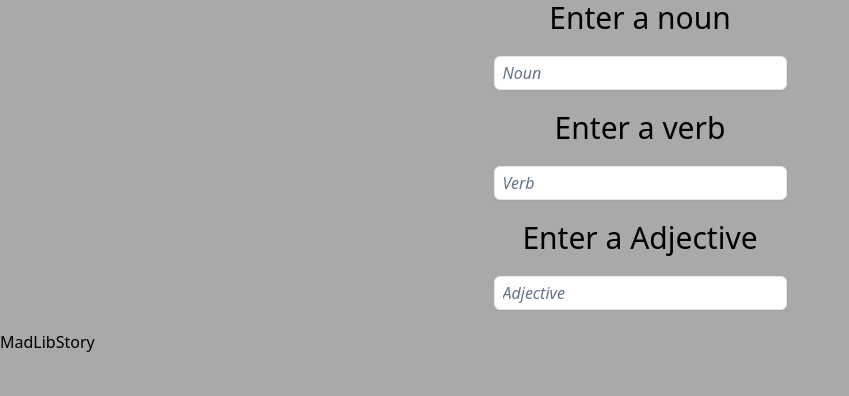
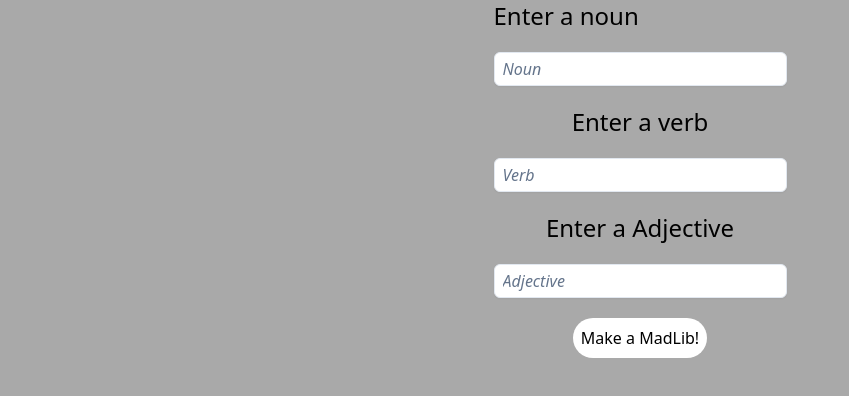
Before and after one commit to Ozz760/MadLibTs, a React (Create React App) app: page / in a window 1280 px wide. Shown: the top 396 px of the page, without its empty margins (0-849 px from the left). Built offline with nearby package versions, Linux system fonts and the light colour scheme.

Commit message:
Got the value target but not getting the correct placement

```diff
--- a/src/App.tsx
+++ b/src/App.tsx
@@ -9,7 +9,7 @@ const App: React.FC = () => {
   return (
     <div className="">
       <InputField />
-      <MadLibStory />
+      {/* <MadLibStory /> */}
     </div>
   );
 };
--- a/src/components/InputField.tsx
+++ b/src/components/InputField.tsx
@@ -2,34 +2,76 @@ import React, { useState } from "react";
 
 const InputField: React.FC = () => {
   const [noun, setNoun] = useState<string>("");
+  const [verb, setVerb] = useState<string>("");
+  const [adjective, setAdjective] = useState<string>("");
+
+  const handleInputChange = (e: React.ChangeEvent<HTMLInputElement>): void => {
+    const { currentTarget } = e;
+    const inputType = currentTarget.name;
+    const inputValue = currentTarget.value;
+
+    if (inputType === "noun") {
+      setNoun(inputValue);
+    } else if (inputType === "verb") {
+      setVerb(inputValue);
+    } else {
+      setAdjective(inputValue);
+    }
+  };
+
+  const handleFormSubmit = (e: React.FormEvent<HTMLFormElement>) => {
+    e.preventDefault();
+
+    setNoun("");
+    setVerb("");
+    setAdjective("");
+  };
+
   return (
     <div className="flex flex-col items-center justify-center">
-      <h1 className="text-3xl">Enter a noun</h1>
+      <form onSubmit={handleFormSubmit}>
+        <h1 className="text-2xl">Enter a noun</h1>
         <div className=" flex flex-col items-center justify-center">
           <input
             className="placeholder:italic placeholder:text-slate-500 border border-slate-200 rounded-md pl-2 pr-3 bg-white m-5 w-full p-1 block shadow-sm focus:outline-none focus:border-black"
             type="text"
             name="input"
             placeholder="Noun"
+            value={noun}
+            onChange={handleInputChange}
           ></input>
         </div>
         <div className="flex flex-col items-center justify-center">
-        <h1 className="text-3xl">Enter a verb</h1>
+          <h1 className="text-2xl">Enter a verb</h1>
           <input
             className=" placeholder:italic placeholder:text-slate-500 border border-slate-200 rounded-md pl-2 pr-3 bg-white m-5 w-full p-1 block shadow-sm focus:outline-none focus:border-black"
             type="text"
             name="input"
             placeholder="Verb"
+            value={verb}
+            onChange={handleInputChange}
           ></input>
         </div>
         <div className="flex flex-col items-center justify-center">
-        <h1 className="text-3xl">Enter a Adjective</h1>
+          <h1 className="text-2xl">Enter a Adjective</h1>
           <input
             className="placeholder:italic placeholder:text-slate-500 border border-slate-200 rounded-md pl-2 pr-3 bg-white m-5 w-full p-1 block shadow-sm focus:outline-none focus:border-black"
             type="text"
             name="input"
             placeholder="Adjective"
+            value={adjective}
+            onChange={handleInputChange}
           ></input>
+        </div>
+      </form>
+      <button className="bg-white rounded-full p-2" type="submit">
+        Make a MadLib!
+      </button>
+      {/* View where to see values */}
+      <div>
+        <p>{noun}</p>
+        <p>{verb}</p>
+        <p>{adjective}</p>
       </div>
     </div>
   );
```
Lines whose indentation alone changed are shown as unchanged.
